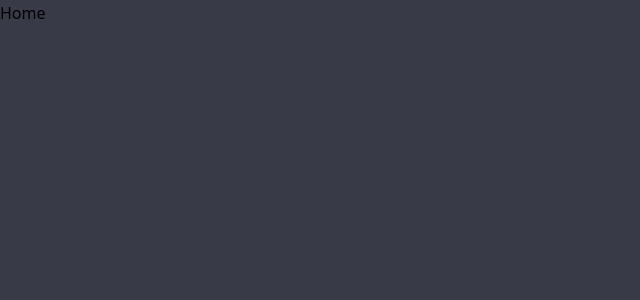
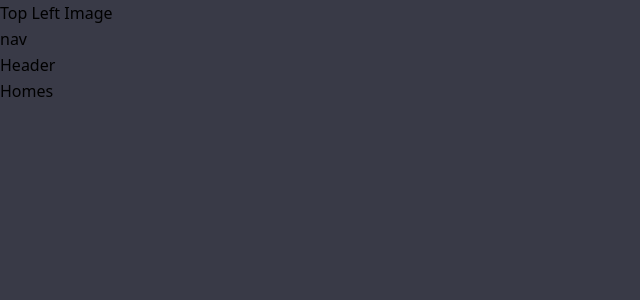
Before and after one commit to AlpiYeah/Personal-Portfolio, a Next.js app: page / in a window 1280 px wide. Shown: the top 300 px of the page, without its empty margins (0-640 px from the left). Built offline with nearby package versions, Linux system fonts and the light colour scheme.

Commit message:
basic layout

```diff
--- a/components/Layout.js
+++ b/components/Layout.js
@@ -1,5 +1,24 @@
-const Layout = () => {
-  return <div>Layout</div>;
+import { Sora } from "@next/font/google";
+
+const sora = Sora({
+  subsets: ["latin"],
+  variable: "--font-sora",
+  weight: ["100", "200", "300", "400", "500", "600", "700", "800"],
+});
+
+import Nav from "../components/Nav";
+import Header from "../components/Header";
+import TopLeftImg from "../components/TopLeftImg";
+
+const Layout = ({ children }) => {
+  return (
+    <div>
+      <TopLeftImg />
+      <Nav />
+      <Header />
+      {children}
+    </div>
+  );
 };
 
 export default Layout;
--- a/pages/_app.js
+++ b/pages/_app.js
@@ -1,7 +1,12 @@
-import '../styles/globals.css';
+import "../styles/globals.css";
+import Layout from "../components/Layout";
 
 function MyApp({ Component, pageProps }) {
-  return <Component {...pageProps} />;
+  return (
+    <Layout>
+      <Component {...pageProps} />
+    </Layout>
+  );
 }
 
 export default MyApp;
--- a/pages/index.js
+++ b/pages/index.js
@@ -1,5 +1,5 @@
 const Home = () => {
-  return <div>Home</div>;
+  return <div>Homes</div>;
 };
 
 export default Home;
```
